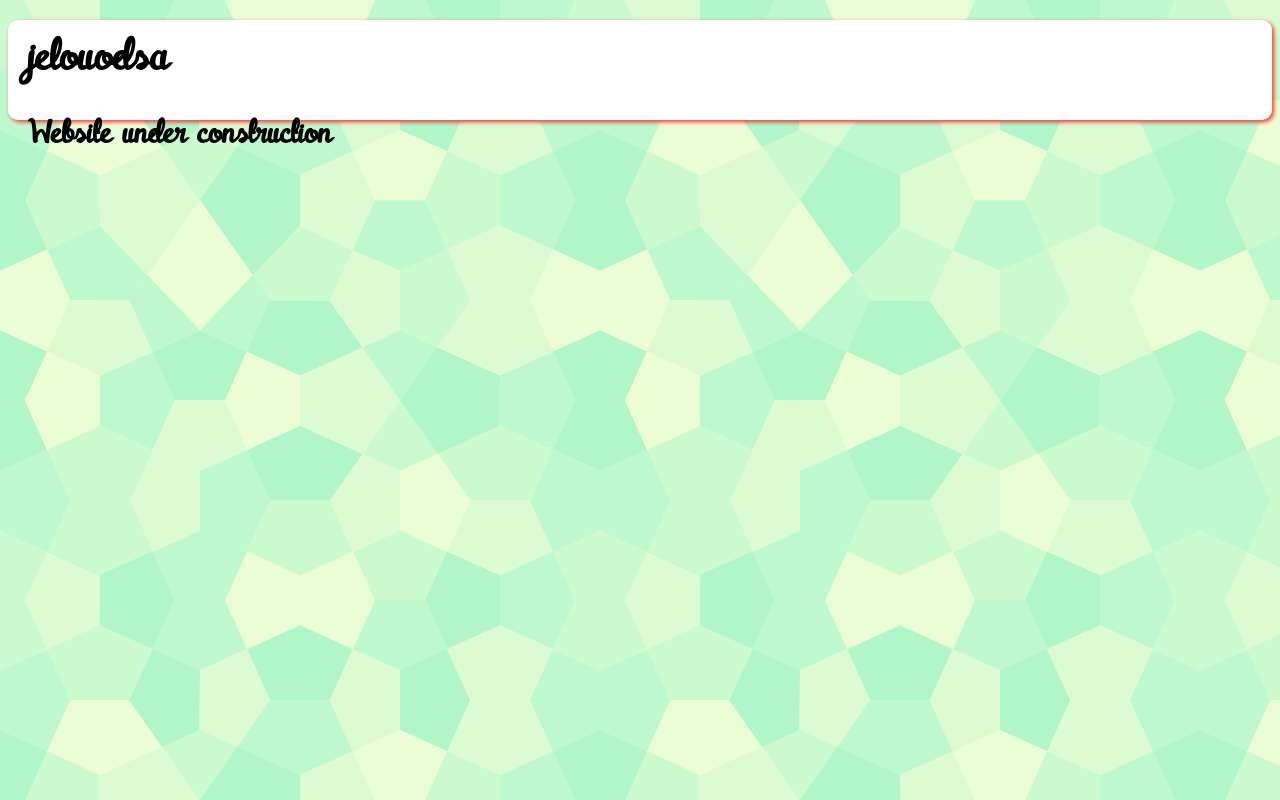
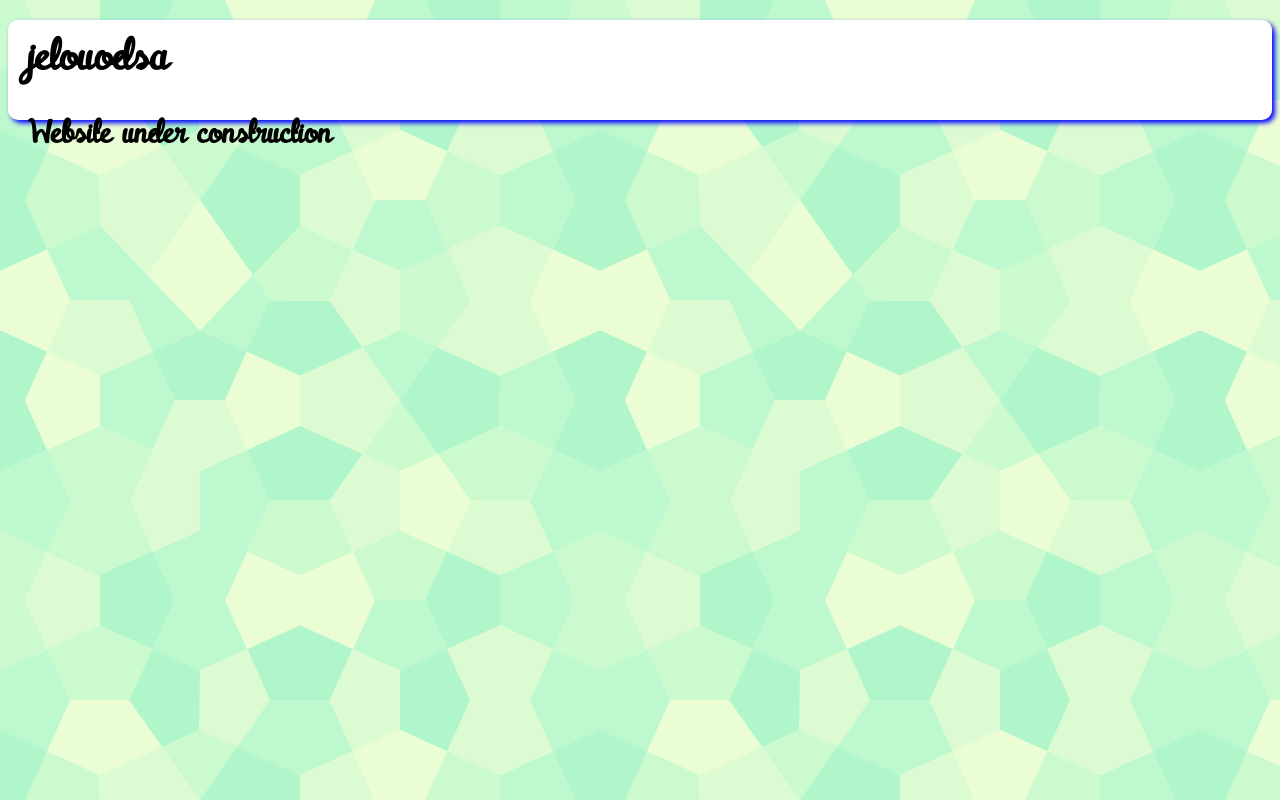
Before and after one commit to jelouodsa/jelouodsa.github.io, a plain HTML site: page index.html in a window 1280 px wide. In both pictures the pointer is over the element "jelouodsa". Drawn offline with Linux system fonts and the light colour scheme.

Commit message:
Header changes

```diff
--- a/index.html
+++ b/index.html
@@ -52,6 +52,7 @@
         div#header:hover{
             background-color: #FFF;
             transition: 0.1s linear 0s;
+            box-shadow: 3px 3px 5px #00F;
             -webkit-transition: 0.1s linear 0s;
             -moz-transition: 0.1s linear 0s;
             -o-transition: 0.1s linear 0s;
```
